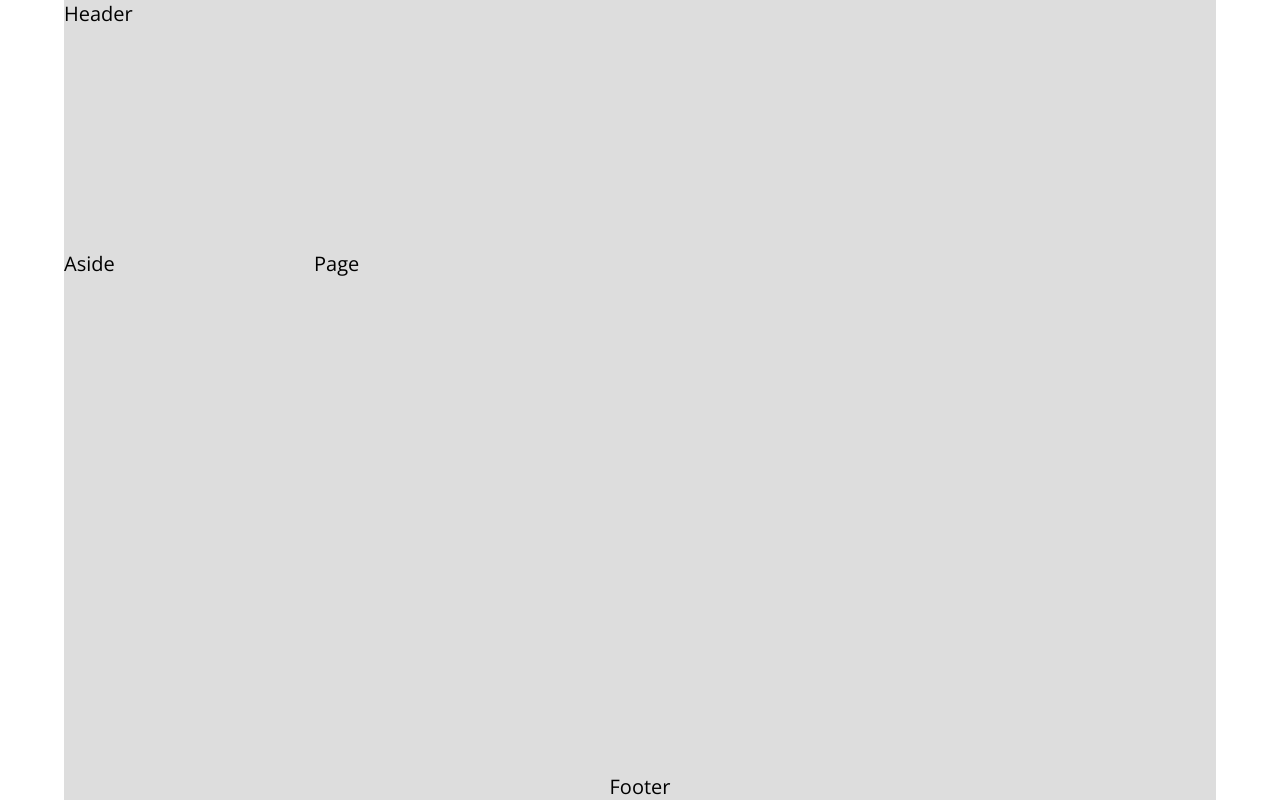
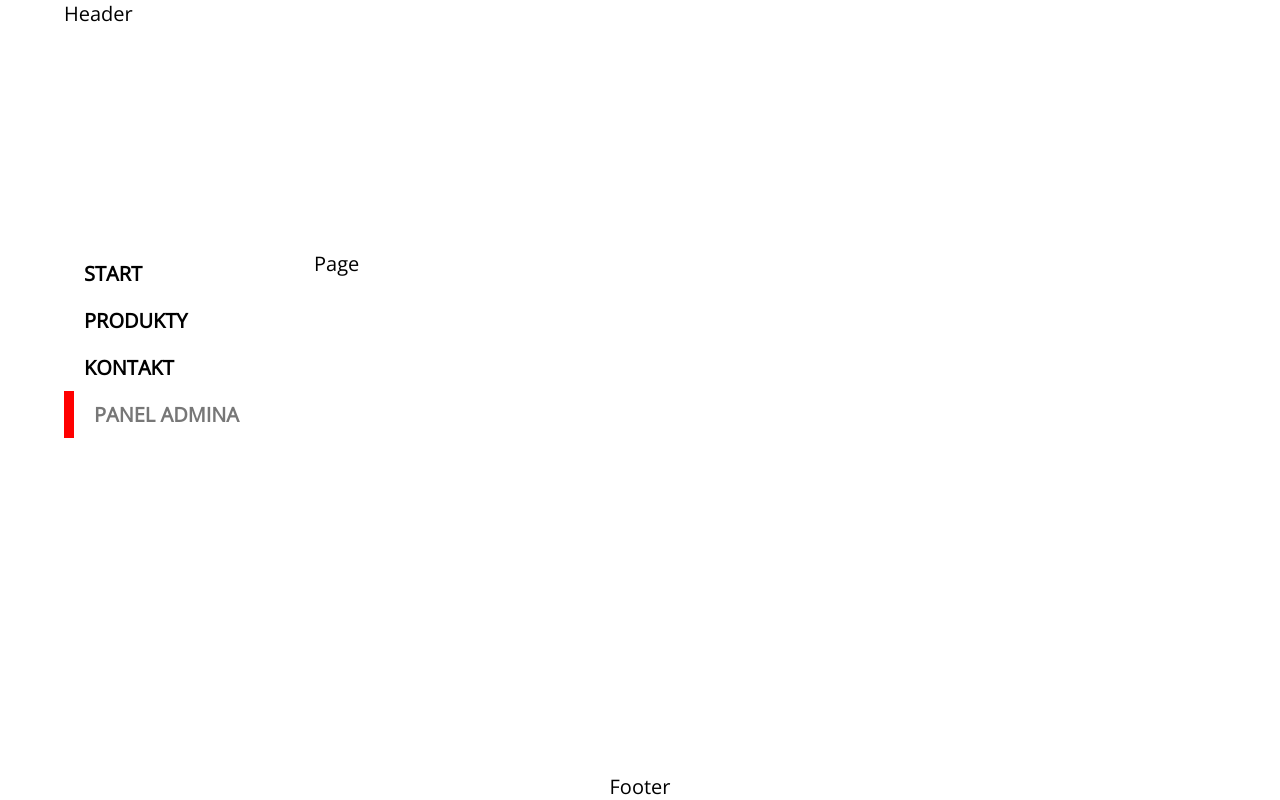
Before and after one commit to hugobosy/routing-react, a React app: page /admin in a window 1280 px wide. Built offline with nearby package versions, Linux system fonts and the light colour scheme.

Commit message:
add styles aside & menu

```diff
--- a/src/layouts/Aside.js
+++ b/src/layouts/Aside.js
@@ -1,7 +1,29 @@
 import React from "react";
+import {NavLink} from "react-router-dom";
+import '../styles/Aside.css';
+
+const list = [
+    {name: "start", path: "/"},
+    {name: "produkty", path: "/product"},
+    {name: "kontakt", path: "/contact"},
+    {name: "panel admina", path: "/admin"},
+]
 
 export const Aside = () => {
+
+    const menu = list.map(item => (
+        <li key={item.name}>
+            <NavLink to={item.path}>{item.name}</NavLink>
+        </li>
+    ))
+
     return (
-        <aside>Aside</aside>
+        <aside>
+            <nav className="main-nav">
+                <ul>
+                    {menu}
+                </ul>
+            </nav>
+        </aside>
     )
 }
--- a/src/styles/App.css
+++ b/src/styles/App.css
@@ -4,7 +4,6 @@
   width: 90%;
   margin: 0 auto;
   min-height: 100vh;
-  background-color: #ddd;
 }
 
 header {
--- /dev/null
+++ b/src/styles/Aside.css
@@ -0,0 +1,44 @@
+*{
+    box-sizing: border-box;
+}
+.main-nav {
+    padding: 0 0 20px;
+}
+
+.main-nav ul {
+    list-style-type: none;
+}
+
+.main-nav a {
+    display: block;
+    text-decoration: none;
+    text-transform: uppercase;
+    font-weight: bold;
+    color: #000;
+    padding: 10px 20px;
+    transition: .3s;
+}
+
+.main-nav a:hover {
+
+    transform: translateX(20px);
+}
+
+.main-nav a.active {
+    color: #777;
+    border-left: 10px solid gray;
+    transform: translateX(0);
+}
+
+.main-nav li:nth-child(1) a.active {
+    border-left-color: green;
+}
+.main-nav li:nth-child(2) a.active {
+    border-left-color: blue;
+}
+.main-nav li:nth-child(3) a.active {
+    border-left-color: orange;
+}
+.main-nav li:nth-child(4) a.active {
+    border-left-color: red;
+}
```
